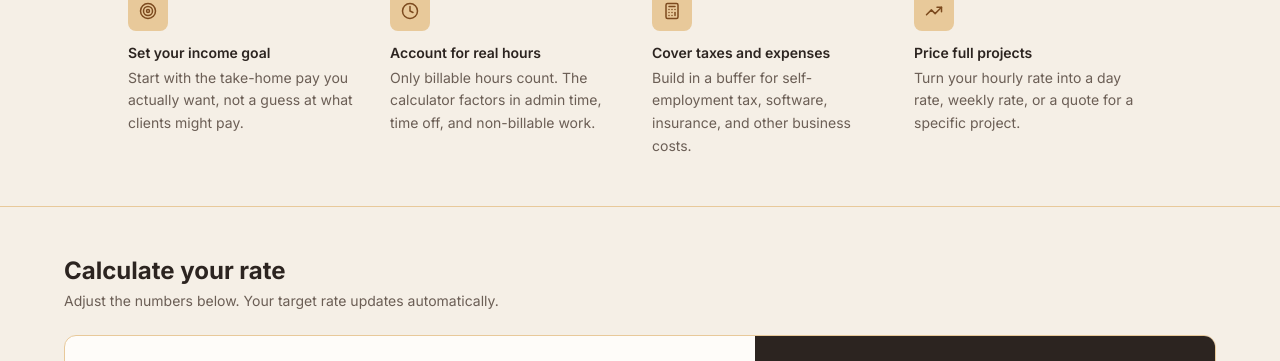
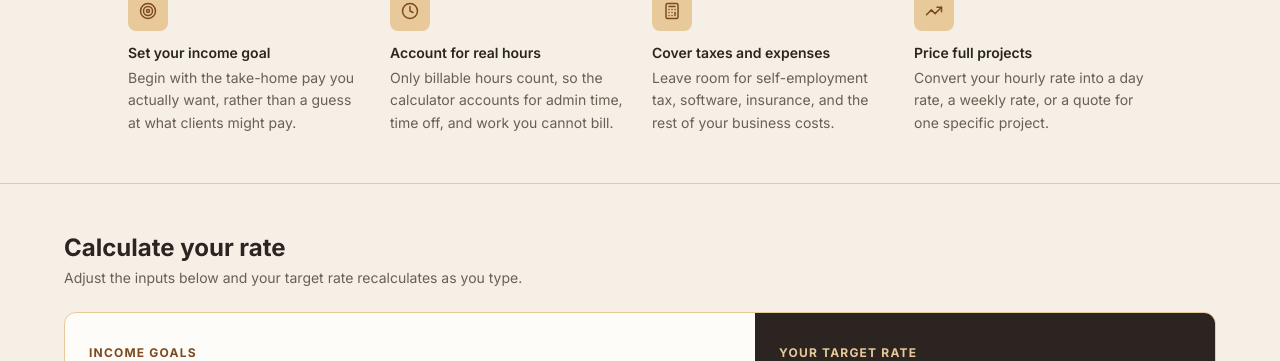
Before and after one commit to DeliverDigital-WebsiteAgency/417-freelancers, a Next.js app: page /rate-calculator in a window 1280 px wide. Shown: the part 545-906 px from the top of the page. Built offline with nearby package versions, Linux system fonts and the light colour scheme; no server answers.

Commit message:
Reword rate calculator feature highlights and tool section copy for freshness

```diff
--- a/src/app/rate-calculator/page.tsx
+++ b/src/app/rate-calculator/page.tsx
@@ -18,22 +18,22 @@ const features = [
   {
     icon: Target,
     title: "Set your income goal",
-    body: "Start with the take-home pay you actually want, not a guess at what clients might pay.",
+    body: "Begin with the take-home pay you actually want, rather than a guess at what clients might pay.",
   },
   {
     icon: Clock,
     title: "Account for real hours",
-    body: "Only billable hours count. The calculator factors in admin time, time off, and non-billable work.",
+    body: "Only billable hours count, so the calculator accounts for admin time, time off, and work you cannot bill.",
   },
   {
     icon: Calculator,
     title: "Cover taxes and expenses",
-    body: "Build in a buffer for self-employment tax, software, insurance, and other business costs.",
+    body: "Leave room for self-employment tax, software, insurance, and the rest of your business costs.",
   },
   {
     icon: TrendingUp,
     title: "Price full projects",
-    body: "Turn your hourly rate into a day rate, weekly rate, or a quote for a specific project.",
+    body: "Convert your hourly rate into a day rate, a weekly rate, or a quote for one specific project.",
   },
 ];
 
@@ -132,7 +132,7 @@ export default function RateCalculatorPage() {
               Calculate your rate
             </h2>
             <p className="text-sm" style={{ color: "#6B5E55" }}>
-              Adjust the numbers below. Your target rate updates automatically.
+              Adjust the inputs below and your target rate recalculates as you type.
             </p>
           </div>
           <RateCalculatorClient />
```
